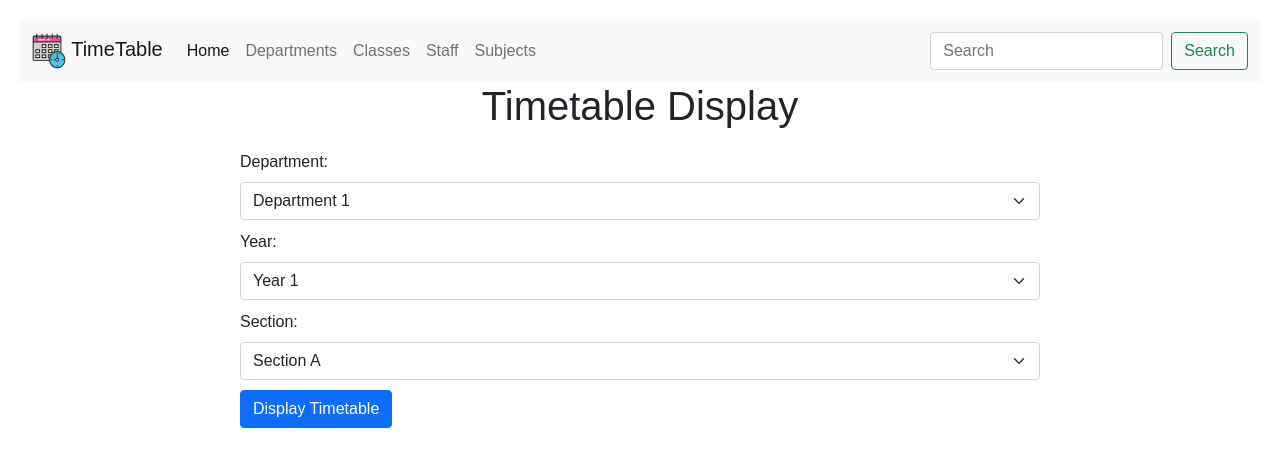
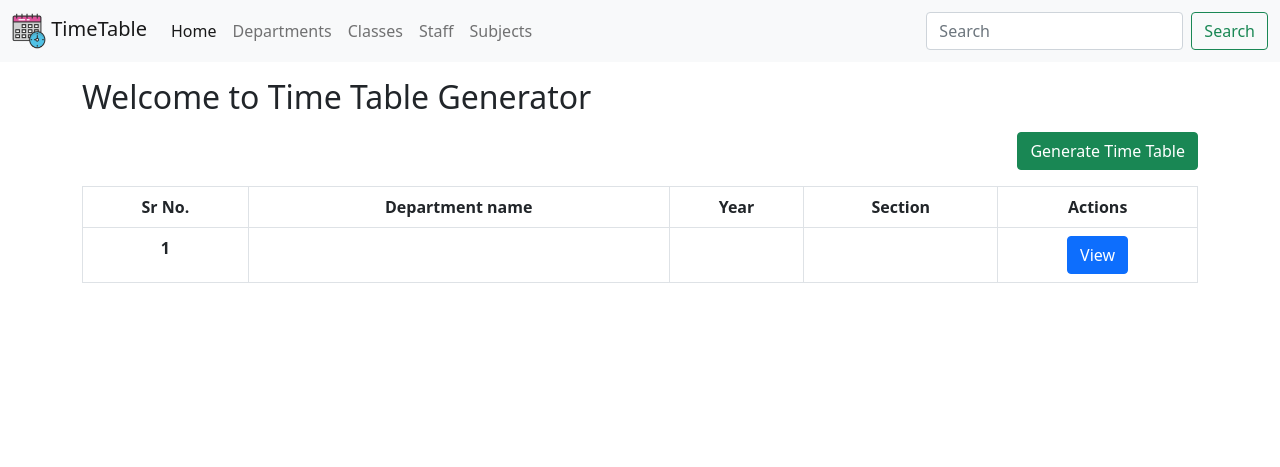
Before and after one commit to bhaveshxop/AutomaticTimeTableGenerator, a PHP site: page / in a window 1280 px wide. Shown: the top 467 px of the page. Run offline with PHP 8.4, Linux system fonts and the light colour scheme; tables that the repository leaves empty or names only in its code hold one stand-in row (values such as "Sample post"); data that the repository does not hold is empty.

Commit message:
Refactor index.php to display timetable data from the database

```diff
--- a/index.php
+++ b/index.php
@@ -1,3 +1,11 @@
+<?php
+    include './utils/dbcon.php';
+
+    $query = "SELECT * FROM class_list";
+
+    $result = mysqli_query($conn, $query);
+?>
+
 <!doctype html>
 <html lang="en">
 
@@ -13,8 +21,7 @@
     <nav class="navbar navbar-expand-lg navbar-light bg-light">
         <div class="container-fluid">
             <a class="navbar-brand" href="">
-                <img src="./Images/logo.webp"  width="34" height="36">
-
+                <img src="./Images/logo.webp" width="34" height="36">
                 TimeTable</a>
             <button class="navbar-toggler" type="button" data-bs-toggle="collapse" data-bs-target="#navbarSupportedContent" aria-controls="navbarSupportedContent" aria-expanded="false" aria-label="Toggle navigation">
                 <span class="navbar-toggler-icon"></span>
@@ -45,131 +52,50 @@
         </div>
     </nav>
 
-     <style>
-        body {
-            font-family: 'Arial', sans-serif;
-            margin: 20px;
-        }
-
-        h1 {
-            text-align: center;
-        }
-
-        .timetable-container {
-            max-width: 800px;
-            margin: 20px auto;
-        }
-
-        .dropdown {
-            margin-bottom: 10px;
-        }
-
-        #timetable {
-            display: none;
-            margin-top: 20px;
-        }
-
-        @media (max-width: 575.98px) {
-            .timetable-container {
-                margin: 20px 0;
-            }
-        }
-    </style>
-</head>
-
-<body>
-
-    <h1>Timetable Display</h1>
-
-    <div class="timetable-container">
-        <div class="dropdown">
-            <!-- Department Dropdown -->
-            <label for="department" class="form-label">Department:</label>
-            <select id="department" name="department" class="form-select">
-                <option value="dept1">Department 1</option>
-                <option value="dept2">Department 2</option>
-                <!-- Add more departments as needed -->
-            </select>
+    <div class="container mt-3">
+        <div class="head">
+            <h2>Welcome to Time Table Generator</h2>
         </div>
-
-        <div class="dropdown">
-            <!-- Year Dropdown -->
-            <label for="year" class="form-label">Year:</label>
-            <select id="year" name="year" class="form-select">
-                <option value="year1">Year 1</option>
-                <option value="year2">Year 2</option>
-                <!-- Add more years as needed -->
-            </select>
+        <div class="content">
+            <div class="d-flex flex-row-reverse mb-3">
+                <button type="submit" name="generate" class="btn btn-success mt-2 ">Generate Time Table</button>
             </div>
-
-        <div class="dropdown">
-            <!-- Section Dropdown -->
-            <label for="section" class="form-label">Section:</label>
-            <select id="section" name="section" class="form-select">
-                <option value="section1">Section A</option>
-                <option value="section2">Section B</option>
-                <!-- Add more sections as needed -->
-            </select>
-        </div>
-
-        <!-- Display Timetable Button -->
-        <button onclick="displayTimetable()" class="btn btn-primary">Display Timetable</button>
-
-        <!-- Timetable Table -->
-        <div id="timetable">
-            <table class="table table-bordered">
+            <div class="table-responsive">
+                <table class="table table-bordered text-center table-hover">
                     <thead>
                         <tr>
-                        <th scope="col">Time</th>
-                        <th scope="col">Monday</th>
-                        <th scope="col">Tuesday</th>
-                        <th scope="col">Wednesday</th>
-                        <th scope="col">Thursday</th>
-                        <th scope="col">Friday</th>
+                            <th scope="col">Sr No.</th>
+                            <th scope="col">Department name</th>
+                            <th scope="col">Year</th>
+                            <th scope="col">Section</th>
+                            <th scope="col">Actions</th>
                         </tr>
                     </thead>
                     <tbody>
-                    <!-- Timetable rows will be dynamically added here -->
+                        <?php
+                        $i = 1;
+                        while ($row = mysqli_fetch_assoc($result)) {
+                        ?>
+                            <tr>
+                                <th scope="row"><?php echo $i; ?></th>
+                                <td><?php echo $row['Department_Name']; ?></td>
+                                <td><?php echo $row['Year']; ?></td>
+                                <td><?php echo $row['Section']; ?></td>
+                                <td>
+                                    <button type="button" name="view" class="btn btn-primary">View</button>
+                                </td>
+                            </tr>
+                        <?php
+                            $i++;
+                        }
+                        ?>
                     </tbody>
                 </table>
             </div>
         </div>
+    </div>
 
-    <script src="https://cdn.jsdelivr.net/npm/bootstrap@5.0.2/dist/js/bootstrap.bundle.min.js" integrity="sha384-MrcW6ZMFYlzcLA8Nl+NtUVF0sA7MsXsP1UyJoMp4YLEuNSfAP+JcXn/tWtIaxVXM" crossorigin="anonymous"></script>
-    <script>
-        function displayTimetable() {
-            // You can fetch and display the timetable data here
-            // For now, let's add a sample timetable row
 
-            var timetableTable = document.querySelector('#timetable table tbody');
-
-            // Sample data (replace with actual data)
-            var timetableData = [
-                { time: '9:00 AM', mon: 'Class A', tue: 'Class B', wed: 'Class C', thu: 'Class D', fri: 'Class E' },
-                // Add more rows as needed
-            ];
-
-            // Clear existing rows
-            timetableTable.innerHTML = '';
-
-            // Add rows based on data
-            timetableData.forEach(function (row) {
-                var newRow = document.createElement('tr');
-                newRow.innerHTML = `<td>${row.time}</td>
-                                    <td>${row.mon}</td>
-                                    <td>${row.tue}</td>
-                                    <td>${row.wed}</td>
-                                    <td>${row.thu}</td>
-                                    <td>${row.fri}</td>`;
-                timetableTable.appendChild(newRow);
-            });
-
-            // Show the timetable
-            document.getElementById('timetable').style.display = 'block';
-        }
-    </script>
-
-</body>
 </body>
 
 </html>
```
Lines whose indentation alone changed are shown as unchanged.
